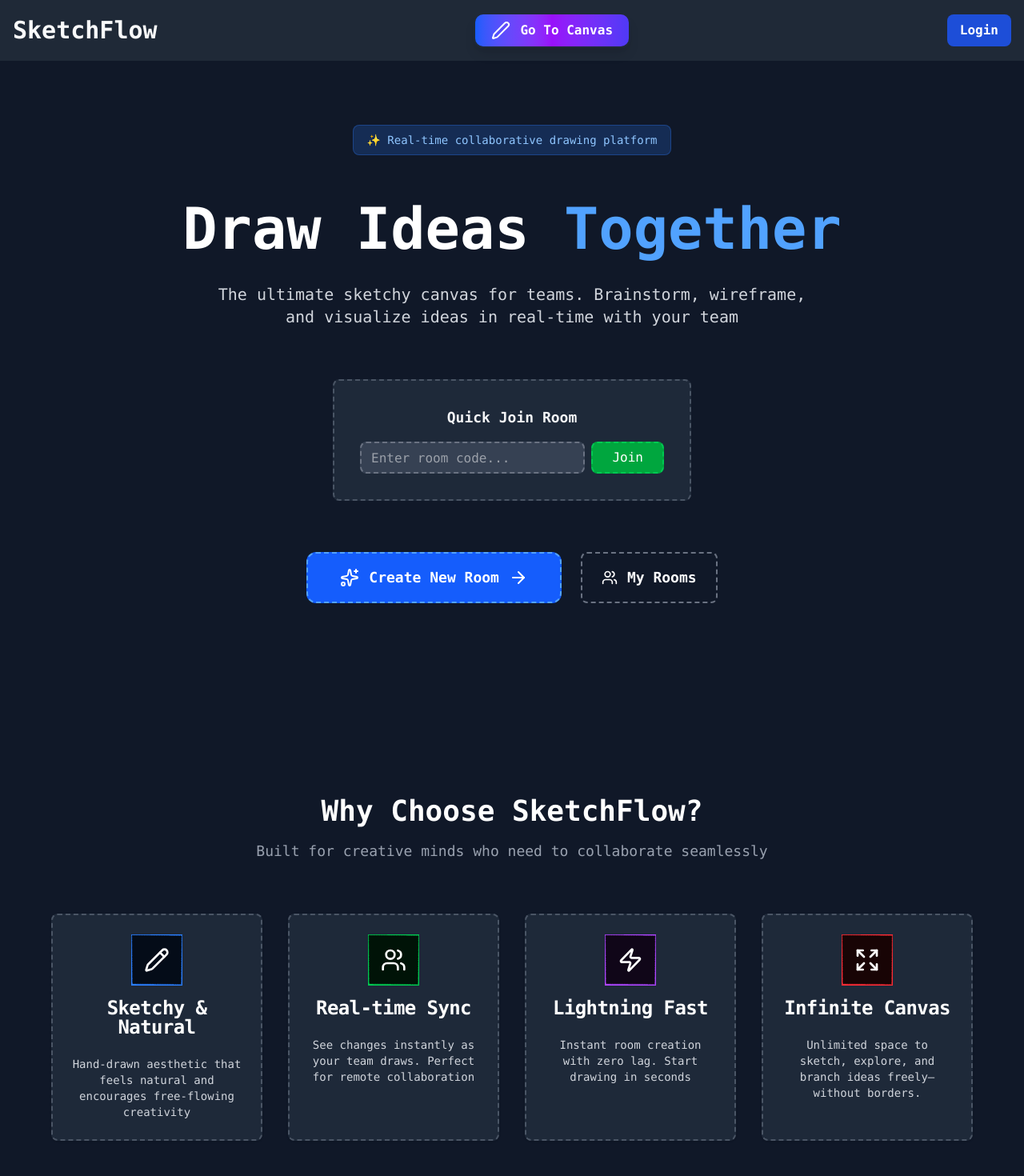
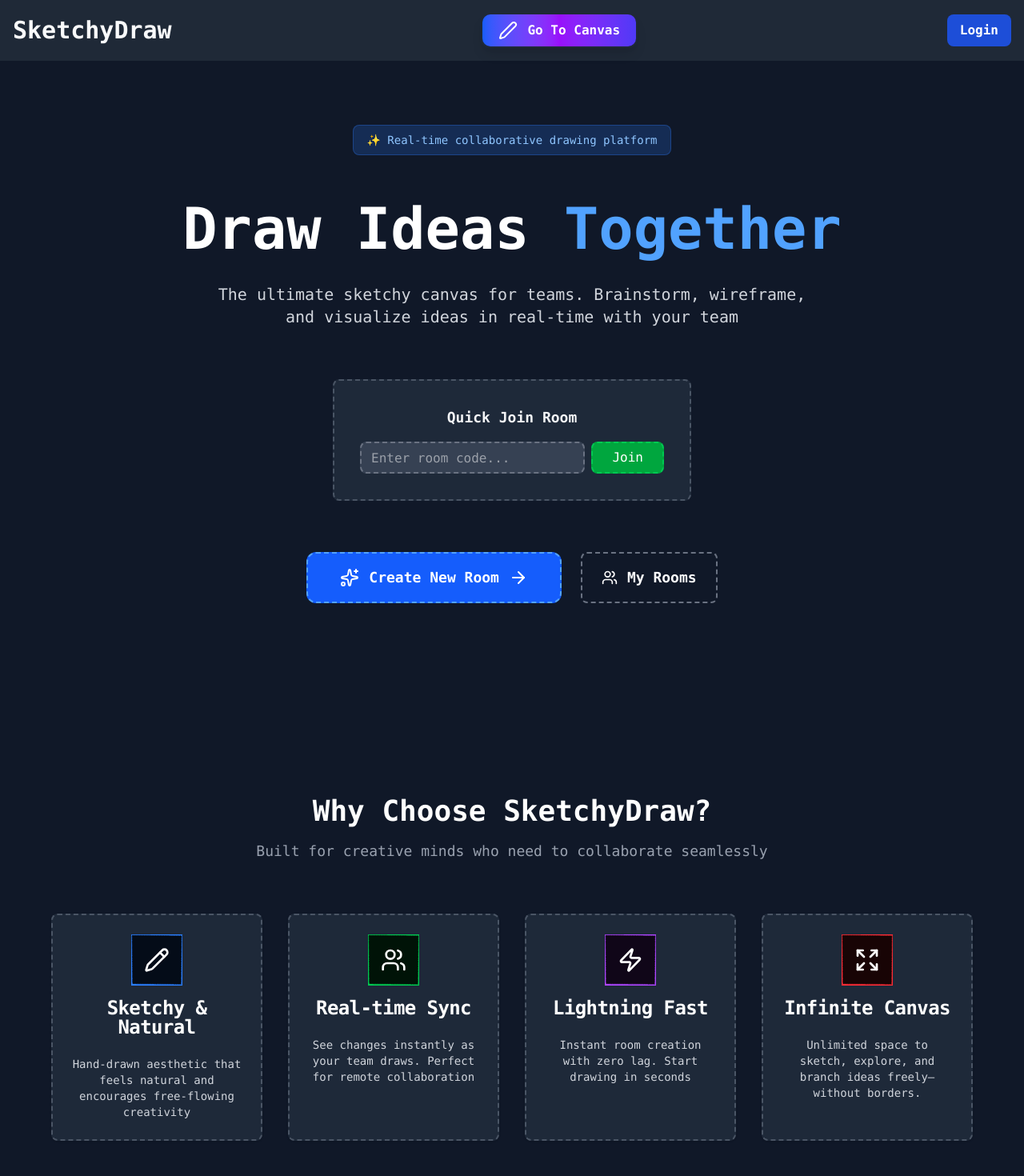
Before and after one commit to Rakesh-Bhagat/excalidraw, a Next.js app in the folder apps/frontend/: page / in a window 1280 px wide. Shown: the top 1470 px of the page at 80% size. Built offline with nearby package versions, Linux system fonts and the light colour scheme.

Commit message:
changed name

```diff
--- a/apps/frontend/app/page.tsx
+++ b/apps/frontend/app/page.tsx
@@ -81,7 +81,7 @@ export default function Home() {
       </section>
       <section className="container mx-auto px-4 py-20">
         <h3 className=" text-white text-4xl text-center font-bold mb-4">
-          Why Choose SketchFlow?
+          Why Choose SketchyDraw?
         </h3>
         <p className="text-lg text-gray-400 max-w-2xl mb-16 text-center mx-auto">
           Built for creative minds who need to collaborate seamlessly
@@ -247,7 +247,7 @@ export default function Home() {
             Ready to Start Sketching?
           </h3>
           <p className="text-xl text-gray-300 mb-8 max-w-2xl mx-auto">
-            Join thousands of teams already using SketchFlow for their visual
+            Join thousands of teams already using SketchyDraw for their visual
             collaboration needs
           </p>
           <button className=" w-xs md:w-sm items-center rounded-xl font-semibold mx-auto flex justify-center bg-blue-600 hover:bg-blue-700 text-white text-md md:text-xl  px-12 py-5 border-2 border-dashed border-blue-500 font-mono transform hover:scale-105 transition-all duration-200">
@@ -262,7 +262,7 @@ export default function Home() {
     <div className="flex flex-col md:flex-row justify-between items-center gap-4">
       <div className="flex items-center space-x-3">
 
-        <span className="text-xl font-bold text-white font-mono">SketchFlow</span>
+        <span className="text-xl font-bold text-white font-mono">SketchyDraw</span>
       </div>
 
       <p className="text-sm text-gray-400 font-mono text-center md:text-right">
--- a/apps/frontend/components/Navbar.tsx
+++ b/apps/frontend/components/Navbar.tsx
@@ -35,7 +35,7 @@ const Navbar = () => {
   return (
     <div className="mx-auto flex justify-between items-center  bg-[#1f2937] p-4">
       <div className="flex text-3xl text-gray-50  ">
-        <h1 className="font-bold font-mono">SketchFlow</h1>
+        <h1 className="font-bold font-mono">SketchyDraw</h1>
       </div>
       <div>
           <Link href="/canvas">
```
